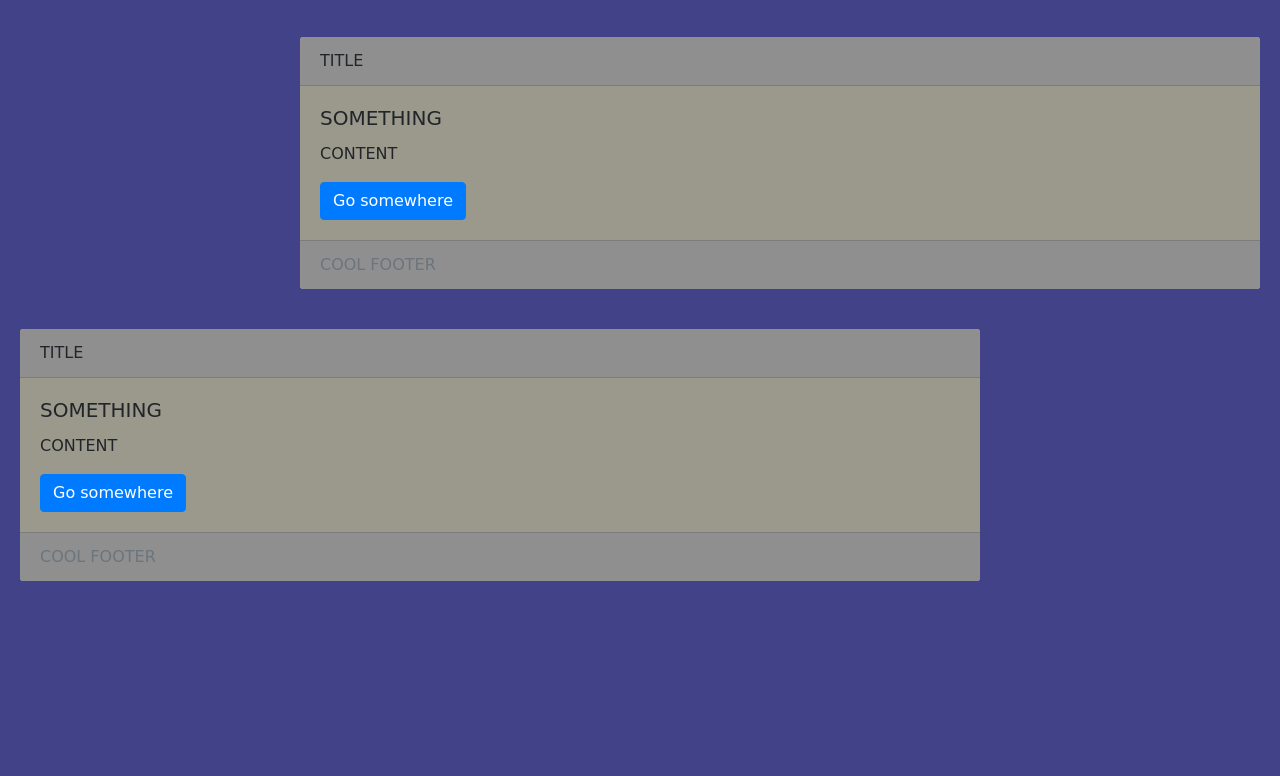
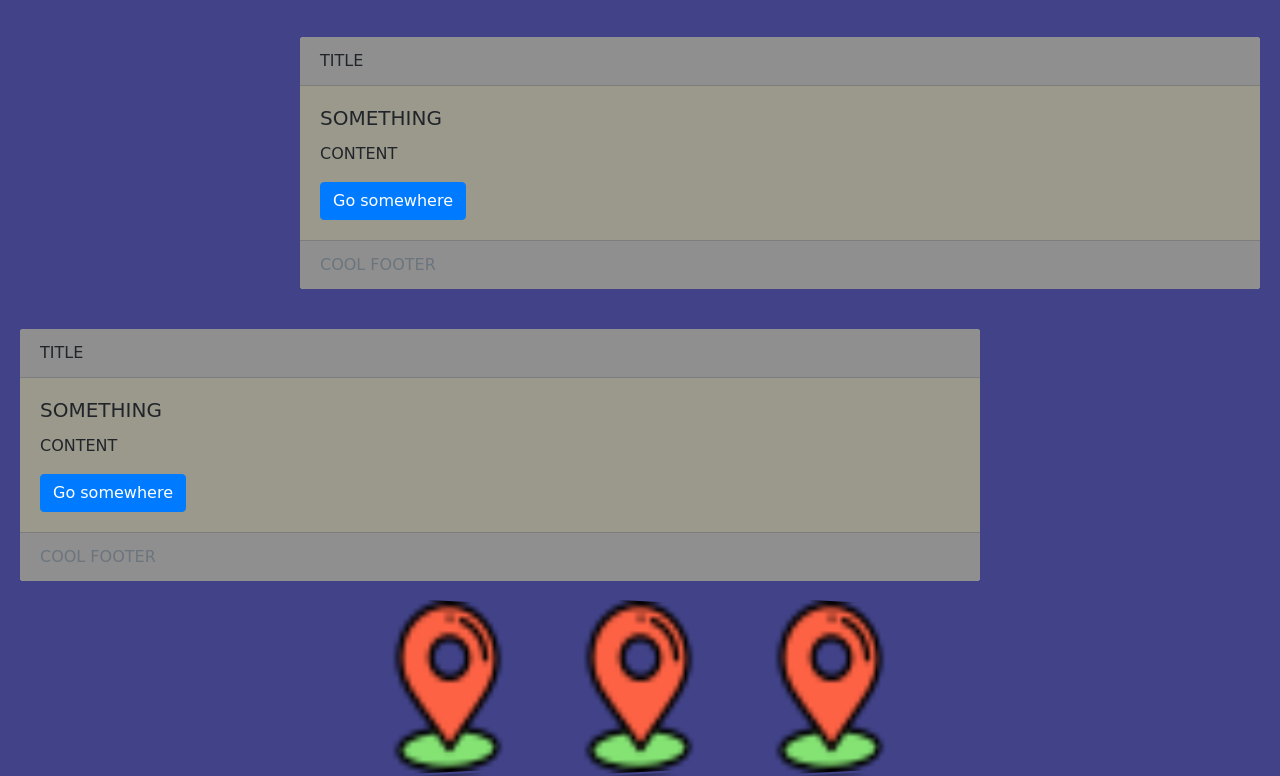
Before and after one commit to CHodges00/chodges00Page, a plain HTML site: page index.html in a window 1280 px wide. Shown: the part 435-1211 px from the top of the page. Before the commit the page ends 1036 px from the top, so only its background shows below. Drawn offline with nearby package versions, Linux system fonts and the light colour scheme; a web font is replaced by a local one.

Commit message:
Personal Page

```diff
--- a/index.html
+++ b/index.html
@@ -9,7 +9,8 @@
     <link rel="preconnect" href="https://fonts.gstatic.com" crossorigin>
     <link href="https://fonts.googleapis.com/css2?family=Hi+Melody&display=swap" rel="stylesheet">
     <!--BOOTSTRAP-->
-    <link rel="stylesheet" href="https://cdn.jsdelivr.net/npm/bootstrap@4.6.1/dist/css/bootstrap.min.css" integrity="sha384-zCbKRCUGaJDkqS1kPbPd7TveP5iyJE0EjAuZQTgFLD2ylzuqKfdKlfG/eSrtxUkn" crossorigin="anonymous">
+    <link rel="stylesheet" href="https://cdn.jsdelivr.net/npm/bootstrap@4.6.1/dist/css/bootstrap.min.css"
+          integrity="sha384-zCbKRCUGaJDkqS1kPbPd7TveP5iyJE0EjAuZQTgFLD2ylzuqKfdKlfG/eSrtxUkn" crossorigin="anonymous">
     <!--CSS-->
     <link rel="stylesheet" href="main.css">
 </head>
@@ -37,6 +38,8 @@
         </div>
     </div>
 
+
+
 <!--CARD 2-->
 <div class="card card2">
     <div class="card-header grey">
@@ -51,6 +54,7 @@
         COOL FOOTER
     </div>
 </div>
+
 
 <!--CARD 3-->
 <div class="card card3">
@@ -68,10 +72,23 @@
 </div>
 
 
+<!--PROJECT TABS-->
+
+<div class="container">
+    <img src="assets/placeholder.png" alt="">
+    <img src="assets/placeholder.png" alt="">
+    <img src="assets/placeholder.png" alt="">
+</div>
+
+
 
 <!--BOOTSTRAP-->
-<script src="https://cdn.jsdelivr.net/npm/jquery@3.5.1/dist/jquery.slim.min.js" integrity="sha384-DfXdz2htPH0lsSSs5nCTpuj/zy4C+OGpamoFVy38MVBnE+IbbVYUew+OrCXaRkfj" crossorigin="anonymous"></script>
-<script src="https://cdn.jsdelivr.net/npm/bootstrap@4.6.1/dist/js/bootstrap.bundle.min.js" integrity="sha384-fQybjgWLrvvRgtW6bFlB7jaZrFsaBXjsOMm/tB9LTS58ONXgqbR9W8oWht/amnpF" crossorigin="anonymous"></script>
+<script src="https://cdn.jsdelivr.net/npm/jquery@3.5.1/dist/jquery.slim.min.js"
+        integrity="sha384-DfXdz2htPH0lsSSs5nCTpuj/zy4C+OGpamoFVy38MVBnE+IbbVYUew+OrCXaRkfj"
+        crossorigin="anonymous"></script>
+<script src="https://cdn.jsdelivr.net/npm/bootstrap@4.6.1/dist/js/bootstrap.bundle.min.js"
+        integrity="sha384-fQybjgWLrvvRgtW6bFlB7jaZrFsaBXjsOMm/tB9LTS58ONXgqbR9W8oWht/amnpF"
+        crossorigin="anonymous"></script>
 <!--JQUERY-->
 <script src="js/jquery-2.2.4.js"></script>
 <!--JS-->
--- a/main.css
+++ b/main.css
@@ -19,6 +19,9 @@ body {
 .grey {
     background-color: #8F8F8F;
 }
+
+
+
 /*CARD 1*/
 .card1 {
     width: 75%;
@@ -45,3 +48,38 @@ body {
 .body3{
     background-color: #9A998C;
 }
+
+
+
+/*PROJECT HOVER EFFECTS*/
+
+img {
+    width: 30%;
+    height: 100%;
+    object-fit:cover;
+
+    -webkit-box-reflect:below 2px linear-gradient(transparent, transparent, #0004);
+
+    transform-origin:center;
+    transform:perspective(800px) rotateY(25deg);
+    transition:0.5s;
+}
+.container {
+    max-width:600px;
+    max-height:350px;
+
+
+
+    display:flex;
+    justify-content:center;
+    align-items:center;
+    gap:20px;
+
+}
+.container:hover img {
+    opacity:0.3;
+}
+.container img:hover {
+    transform:perspective(800px)       rotateY(0deg);
+    opacity:1;
+}
```
Also changed, not shown: assets/placeholder.png (added). Lines whose indentation alone changed are shown as unchanged.
